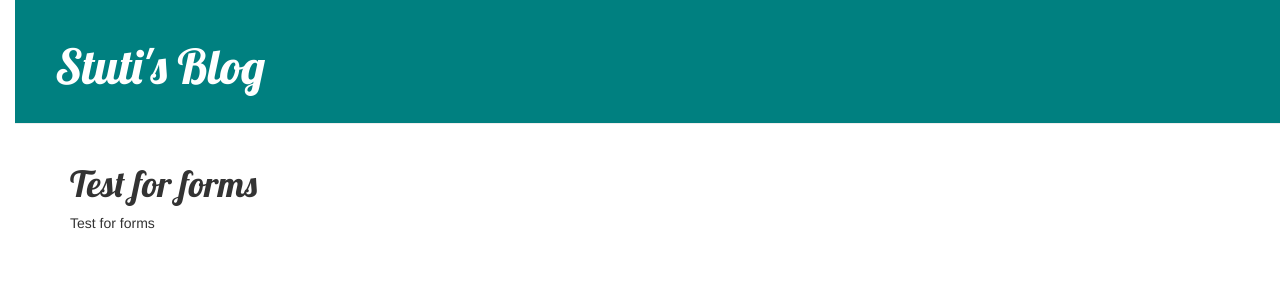
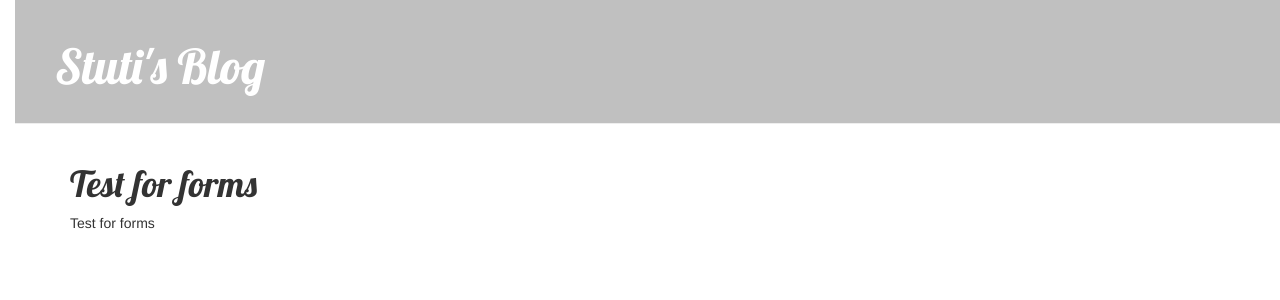
Before and after one commit to stutiraut/my_site, a Django app: page /post/9/ in a window 1280 px wide. Shown: the top 300 px of the page. Run offline with Django 3.2, Linux system fonts and the light colour scheme; data comes from the database, SQL or seed files in the repository; some libraries are stand-ins or nearby versions.

Commit message:
Changed the header bg color

```diff
--- a/blog/static/css/blog.css
+++ b/blog/static/css/blog.css
@@ -9,7 +9,7 @@ body {
 }
 
 .page-header {
-    background-color: teal;
+    background-color: silver;
     margin-top: 0;
     padding: 20px 20px 20px 40px;
 }
```
